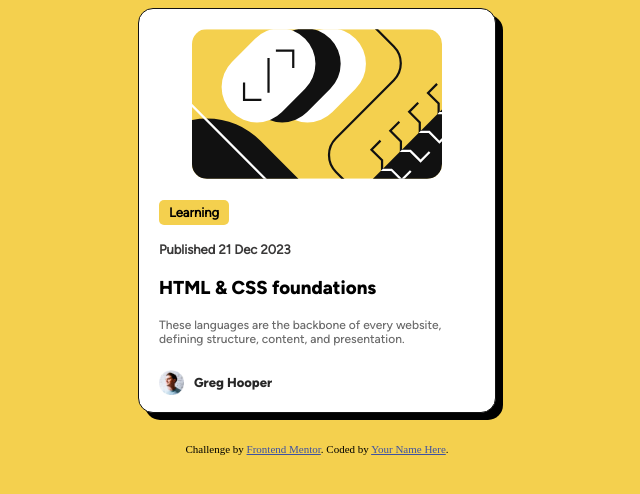
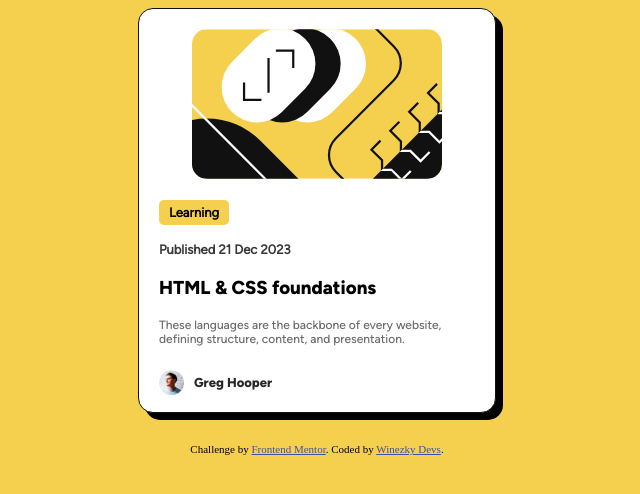
Before and after one commit to ezewinner5265/blog-preview-card-main, a plain HTML site: page index.html in a window 1280 px wide. Shown: the full height of the page, 323-963 px from the left. Drawn offline with Linux system fonts and the light colour scheme.

Commit message:
Second commit

```diff
--- a/index.html
+++ b/index.html
@@ -58,7 +58,7 @@
         target="_blank"
         rel="noopener"
         >Frontend Mentor</a
-      >. Coded by <a href="#">Your Name Here</a>.
+      >. Coded by <a href="#">Winezky Devs</a>.
     </div>
   </body>
 </html>
```
Also changed, not shown: 2 other files.
